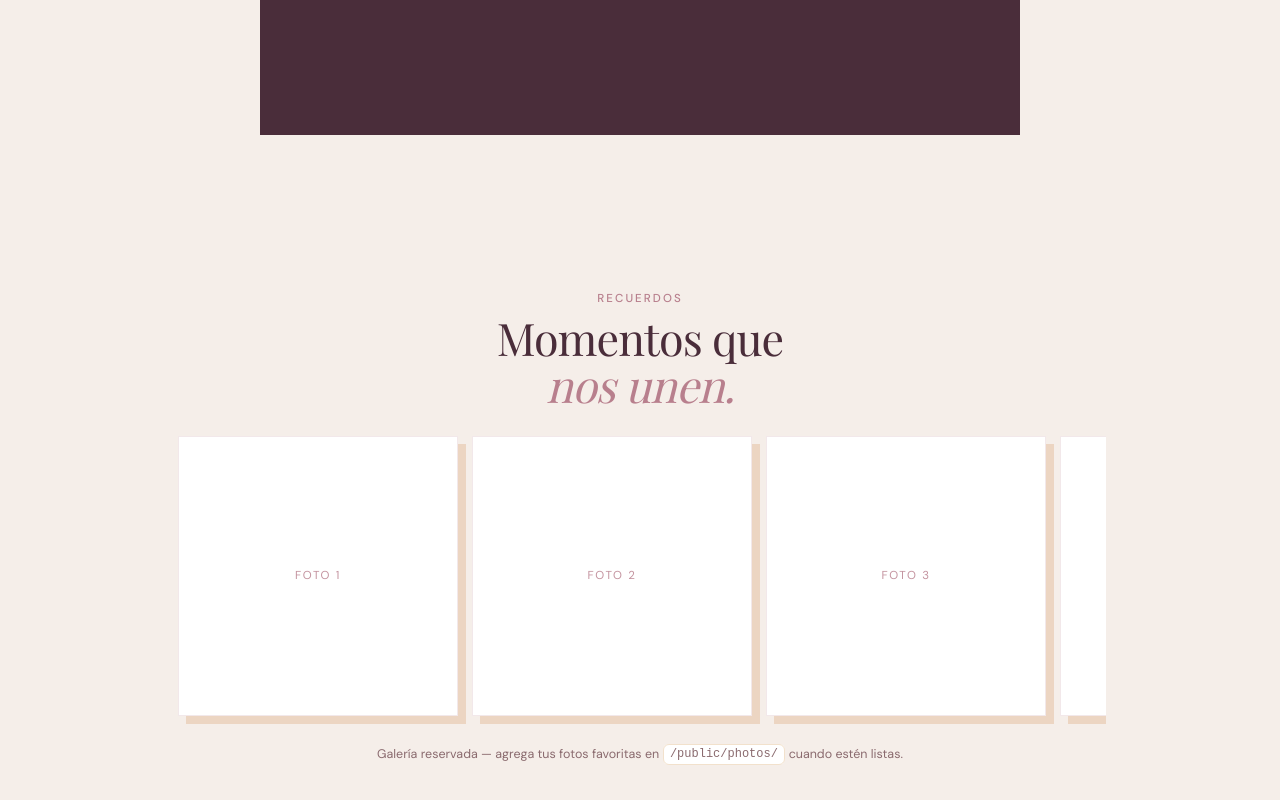
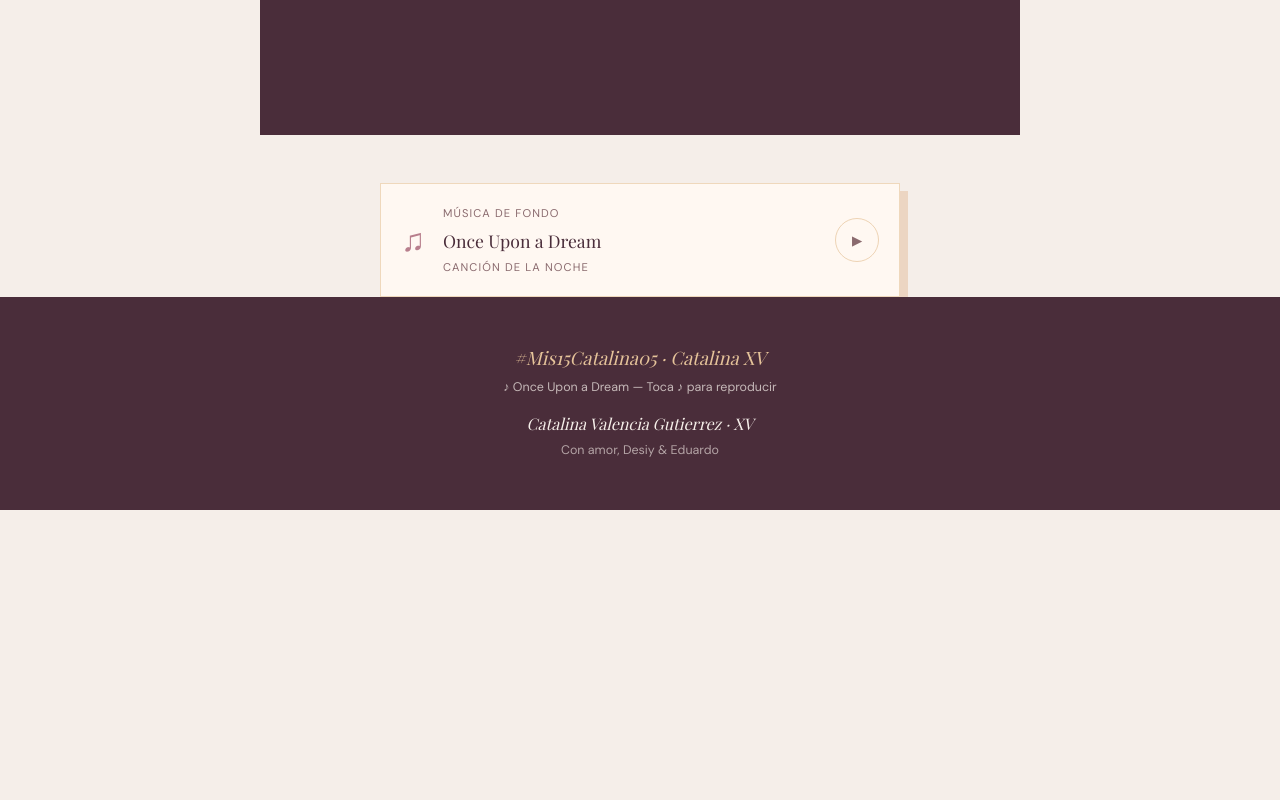
Before and after one commit to novicodev/catalina-xv, an Astro site: page / in a window 1280 px wide. Shown: the part 4600-5400 px from the top of the page. After the commit the page ends 5110 px from the top, so only its background shows below. Built offline with nearby package versions, Linux system fonts and the light colour scheme; Astro itself is replaced by a stand-in of ours; a web font is replaced by a local one.

Commit message:
chore: quitar galeria

```diff
--- a/src/pages/index.astro
+++ b/src/pages/index.astro
@@ -174,22 +174,6 @@ const mapLabel = "La Gran Mansión Centro de Eventos — Vía El Placer, Santa E
         </div>
       </section>
 
-      <!-- GALERÍA — placeholder elegante (sin fotos inventadas) -->
-      <section class="section gallery" data-reveal>
-        <p class="eyebrow">Recuerdos</p>
-        <h2 class="gallery-heading">Momentos que<br /><em>nos unen.</em></h2>
-        <div class="gallery-track" role="list">
-          {
-            [0, 1, 2, 3, 4, 5].map((i) => (
-              <div class="gallery-item is-placeholder" role="listitem" aria-hidden="true" data-symbol={["♡", "✦", "◇", "✿", "❋", "✧"][i]}>
-                <span class="gallery-placeholder-text">Foto {i + 1}</span>
-              </div>
-            ))
-          }
-        </div>
-        <p class="gallery-note">Galería reservada — agrega tus fotos favoritas en <code>/public/photos/</code> cuando estén listas.</p>
-      </section>
-
       <!-- MÚSICA CARD -->
       <div class="music-card" aria-label="Control de música" data-reveal>
         <span class="music-note" aria-hidden="true">♫</span>
@@ -335,7 +319,6 @@ const mapLabel = "La Gran Mansión Centro de Eventos — Vía El Placer, Santa E
   .section.venue{background:var(--cream)}
   .section.details{background:var(--rose-pale)}
   .section.rsvp{background:var(--ink);color:#f5eee9}
-  .section.gallery{background:var(--cream)}
 
   /* STORY */
   .story{max-width:760px;margin:0 auto;text-align:center}
@@ -420,19 +403,6 @@ const mapLabel = "La Gran Mansión Centro de Eventos — Vía El Placer, Santa E
   .music-hint{color:rgba(245,238,233,.72);font-size:.78rem}
   .music-hint strong{color:rgba(245,238,233,.95);font-weight:500}
 
-  /* GALLERY */
-  .gallery{max-width:980px;margin:0 auto;text-align:center}
-  .gallery .eyebrow{color:var(--rose-malva)}
-  .gallery-heading{margin:.4rem 0 1.2rem;font:clamp(2rem,5vw,2.8rem)/1.05 var(--serif);font-weight:400;letter-spacing:-.02em}
-  .gallery-heading em{font-style:italic;color:var(--rose-malva);font-weight:400}
-  .gallery-track{display:flex;gap:14px;overflow-x:auto;scroll-snap-type:x mandatory;padding:8px 4px 12px;scrollbar-width:none}
-  .gallery-track::-webkit-scrollbar{display:none}
-  .gallery-item{flex:0 0 280px;aspect-ratio:1;scroll-snap-align:center;display:grid;place-items:center;background:#fff;border:1px solid rgba(184,127,141,.18);box-shadow:8px 8px 0 var(--shadow-hard);position:relative}
-  .gallery-item.is-placeholder{cursor:default}
-  .gallery-placeholder-text{font:.72rem var(--sans);letter-spacing:.14em;text-transform:uppercase;color:rgba(184,127,141,.85)}
-  .gallery-note{margin:1rem auto 0;max-width:36rem;color:#8a6a6e;font-size:.78rem}
-  .gallery-note code{background:#fff;border:1px solid rgba(229,195,154,.5);padding:.15rem .4rem;border-radius:6px;font-size:.75rem}
-
   /* MUSIC CARD */
   .music-card{display:flex;align-items:center;gap:18px;max-width:520px;margin:3rem auto 0;padding:20px;text-align:left;border:1px solid rgba(229,195,154,.6);background:#fff8f2;box-shadow:8px 8px 0 var(--shadow-hard);transform:rotate(-.3deg)}
   .music-note{color:var(--rose-malva);font-size:2rem}
@@ -483,7 +453,6 @@ const mapLabel = "La Gran Mansión Centro de Eventos — Vía El Placer, Santa E
     .venue-copy address{font-size:.95rem}
     .detail-grid{grid-template-columns:1fr;gap:12px}
     .detail-grid article{min-height:auto;box-shadow:8px 8px 0 var(--shadow-hard);transform:none}
-    .gallery-item{flex:0 0 72vw}
     .music-card{transform:none;box-shadow:6px 6px 0 var(--shadow-hard)}
   }
   @media(prefers-reduced-motion:reduce){
```
